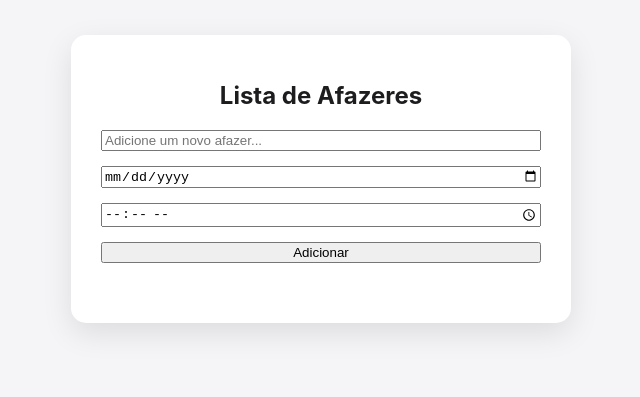
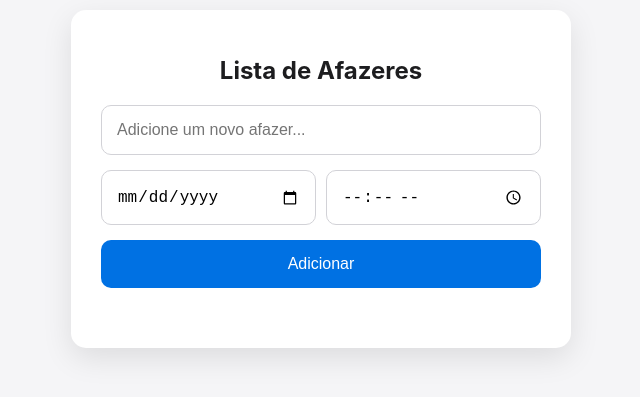
Before and after one commit to joaocarlosxsantos/lista_afazeres, a plain HTML site: page index.html in a window 1280 px wide. Shown: the part 241-638 px from the top of the page, without its empty margins (319-959 px from the left). Drawn offline with Linux system fonts and the light colour scheme.

Commit message:
primeira parte do código

```diff
--- a/index.html
+++ b/index.html
@@ -10,10 +10,12 @@
     <div class="container">
         <h1>Lista de Afazeres</h1>
         <form id="todo-form">
-            <input type="text" id="todo-input" placeholder="Adicione um novo afazer..." required>
-            <input type="date" id="todo-date" required>
-            <input type="time" id="todo-time" required>
-            <button type="submit">Adicionar</button>
+            <input type="text" id="todo-input" class="input-field" placeholder="Adicione um novo afazer..." required>
+            <div class="date-time-container">
+                <input type="date" id="todo-date" class="input-field">
+                <input type="time" id="todo-time" class="input-field">
+            </div>
+            <button type="submit" class="add-button">Adicionar</button>
         </form>
         <ul id="todo-list" class="todo-list"></ul>
     </div>
```
